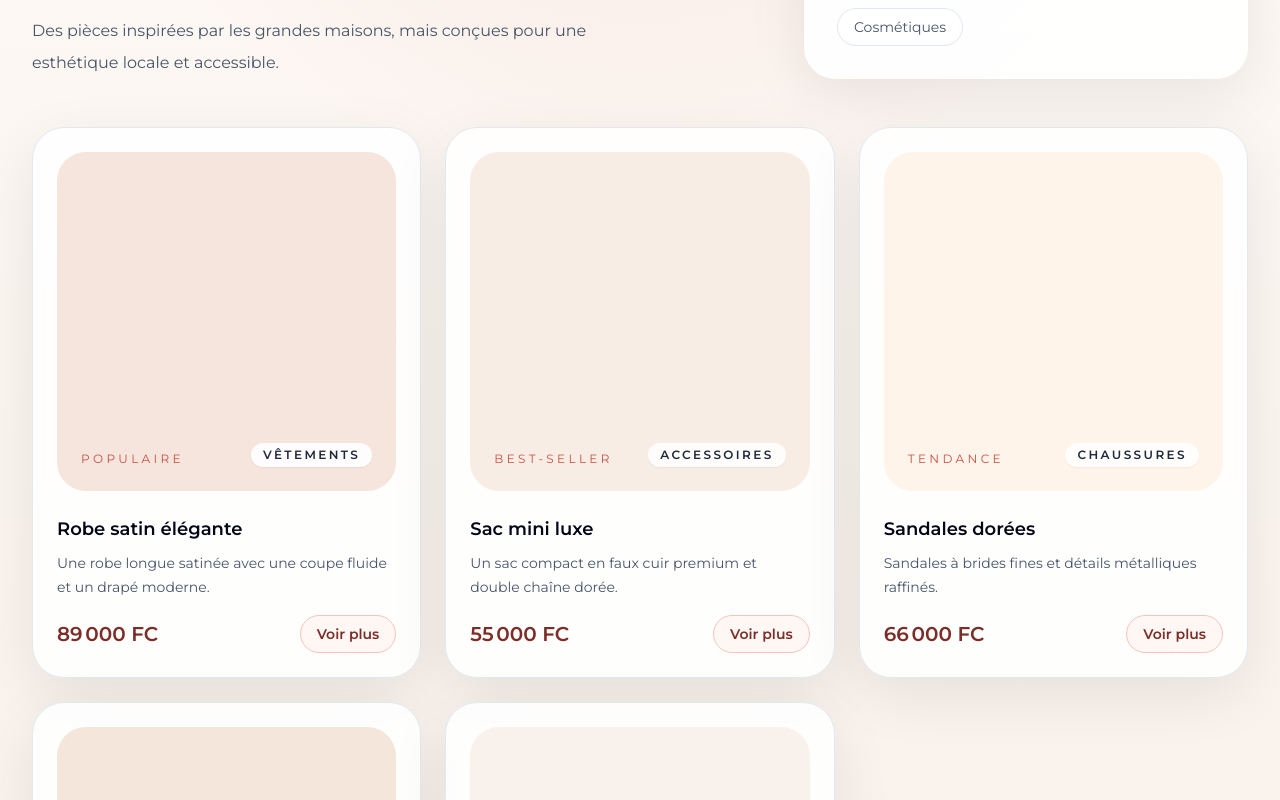
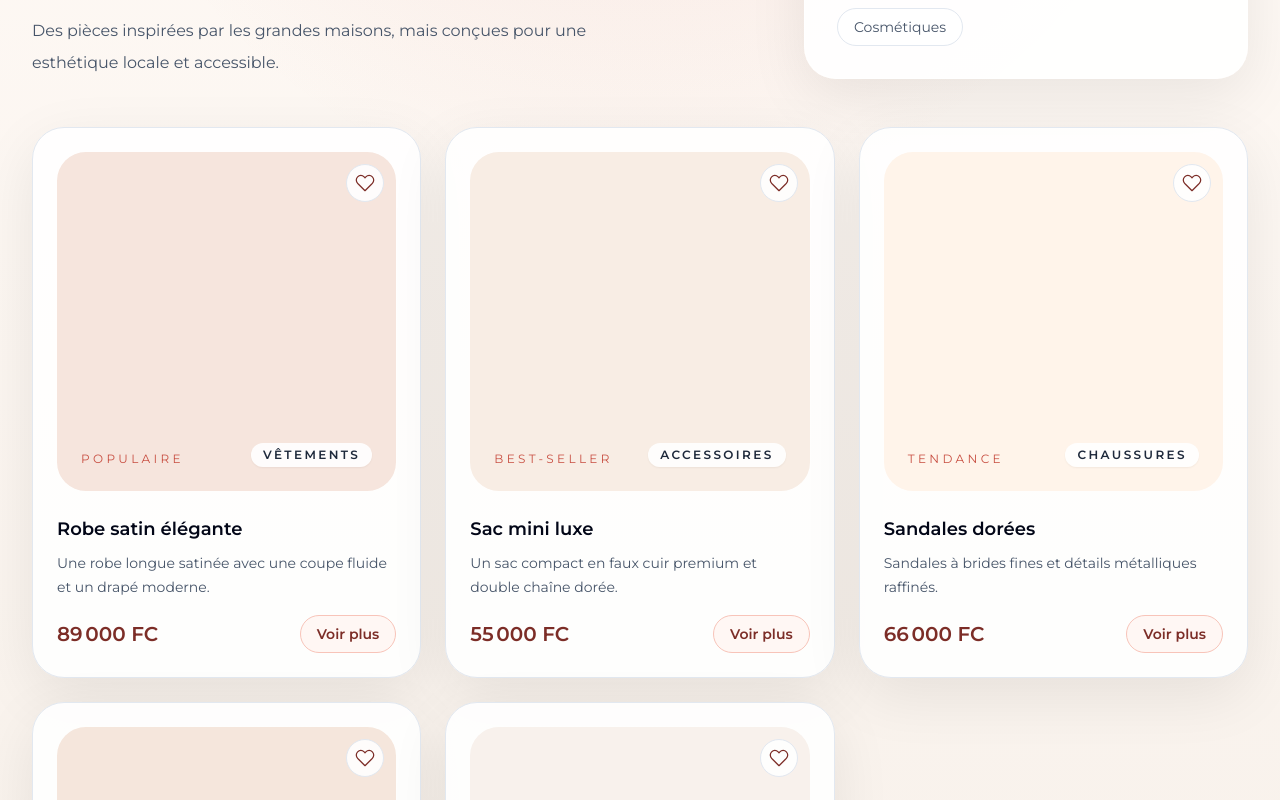
Before and after one commit to lys-rub/MELS-SHOP, a Next.js app: page /shop in a window 1280 px wide. Shown: the part 540-1340 px from the top of the page. Built offline with nearby package versions, Linux system fonts and the light colour scheme.

Commit message:
feat: add favorite button to ProductCard; harmonize global link color to brand-700

```diff
--- a/src/app/globals.css
+++ b/src/app/globals.css
@@ -38,7 +38,7 @@ select {
 }
 
 a {
-  color: inherit;
+  color: #7c2d27; /* brand-700 to match logo */
   text-decoration: none;
 }
 
--- a/src/components/ProductCard.jsx
+++ b/src/components/ProductCard.jsx
@@ -1,10 +1,15 @@
+"use client"
+
 import Link from 'next/link'
+import { useState } from 'react'
 import { formatPrice } from '../lib/shop-data'
 
 export default function ProductCard({ product }) {
+  const [fav, setFav] = useState(false)
+
   return (
-    <article className="group rounded-[2rem] border border-slate-200 bg-white/90 p-6 shadow-soft transition hover:-translate-y-1 hover:border-brand-300">
-      <div className={`aspect-square w-full rounded-[1.8rem] ${product.accent} p-6`}>
+    <article className="group relative rounded-[2rem] border border-slate-200 bg-white/90 p-6 shadow-soft transition hover:-translate-y-1 hover:border-brand-300">
+      <div className={`relative aspect-square w-full rounded-[1.8rem] ${product.accent} p-6`}>
         <div className="flex h-full items-end justify-between">
           <div>
             <p className="text-xs uppercase tracking-[0.28em] text-brand-500">{product.tag}</p>
@@ -13,6 +18,17 @@ export default function ProductCard({ product }) {
             {product.category}
           </span>
         </div>
+
+        <button
+          type="button"
+          aria-pressed={fav}
+          onClick={() => setFav((s) => !s)}
+          className={`absolute right-3 top-3 inline-flex items-center justify-center rounded-full p-2 transition-shadow ${fav ? 'bg-brand-500 text-white shadow-lg' : 'bg-white/90 text-brand-700 border border-slate-200'}`}
+        >
+          <svg viewBox="0 0 24 24" fill="none" xmlns="http://www.w3.org/2000/svg" className="h-5 w-5" aria-hidden>
+            <path d="M20.84 4.61a5.5 5.5 0 0 0-7.78 0L12 5.67l-1.06-1.06a5.5 5.5 0 0 0-7.78 7.78l1.06 1.06L12 21.23l7.78-7.78 1.06-1.06a5.5 5.5 0 0 0 0-7.78z" stroke="currentColor" strokeWidth="1.5" strokeLinecap="round" strokeLinejoin="round" fill={fav ? 'currentColor' : 'none'} />
+          </svg>
+        </button>
       </div>
       <div className="mt-6 space-y-4">
         <div>
```
